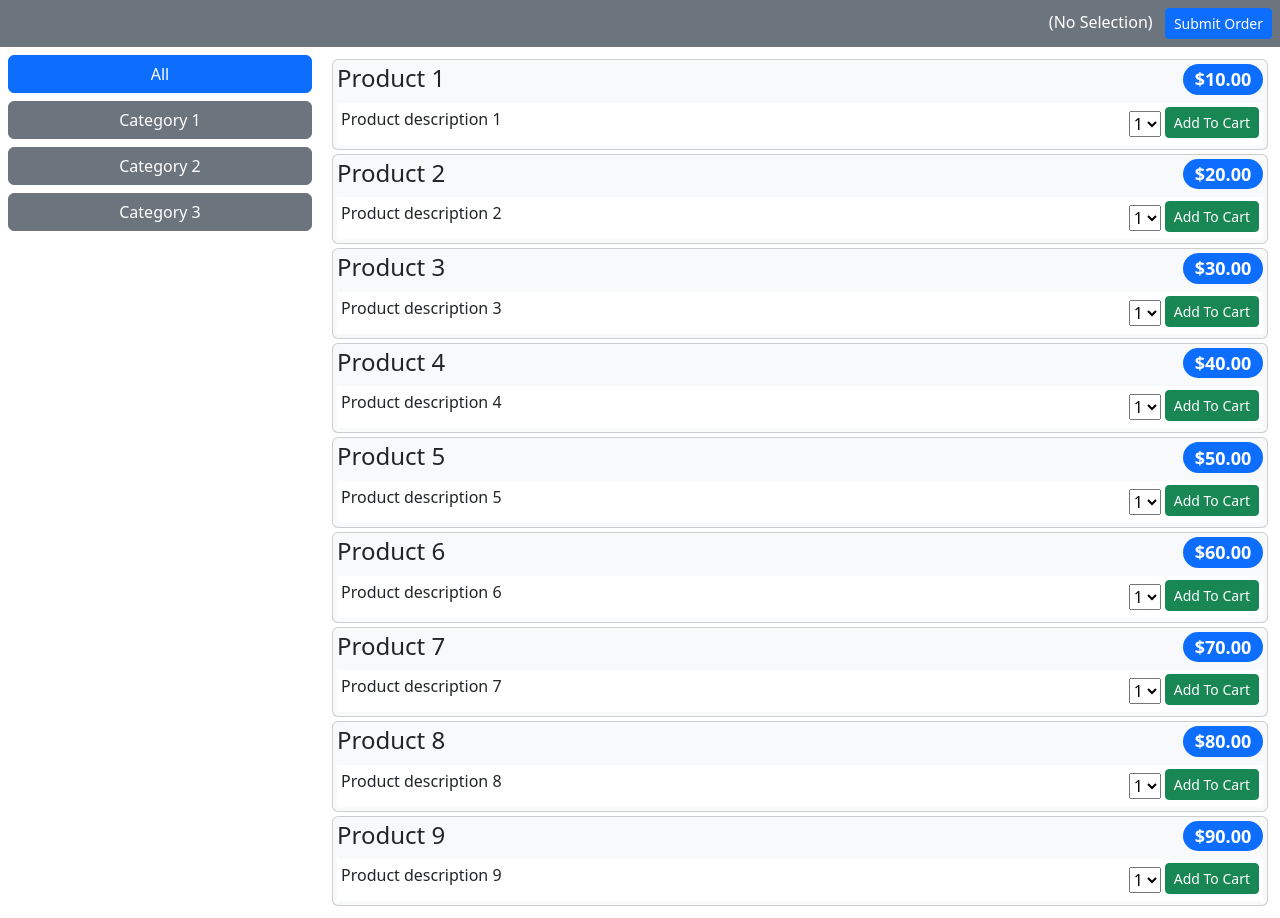
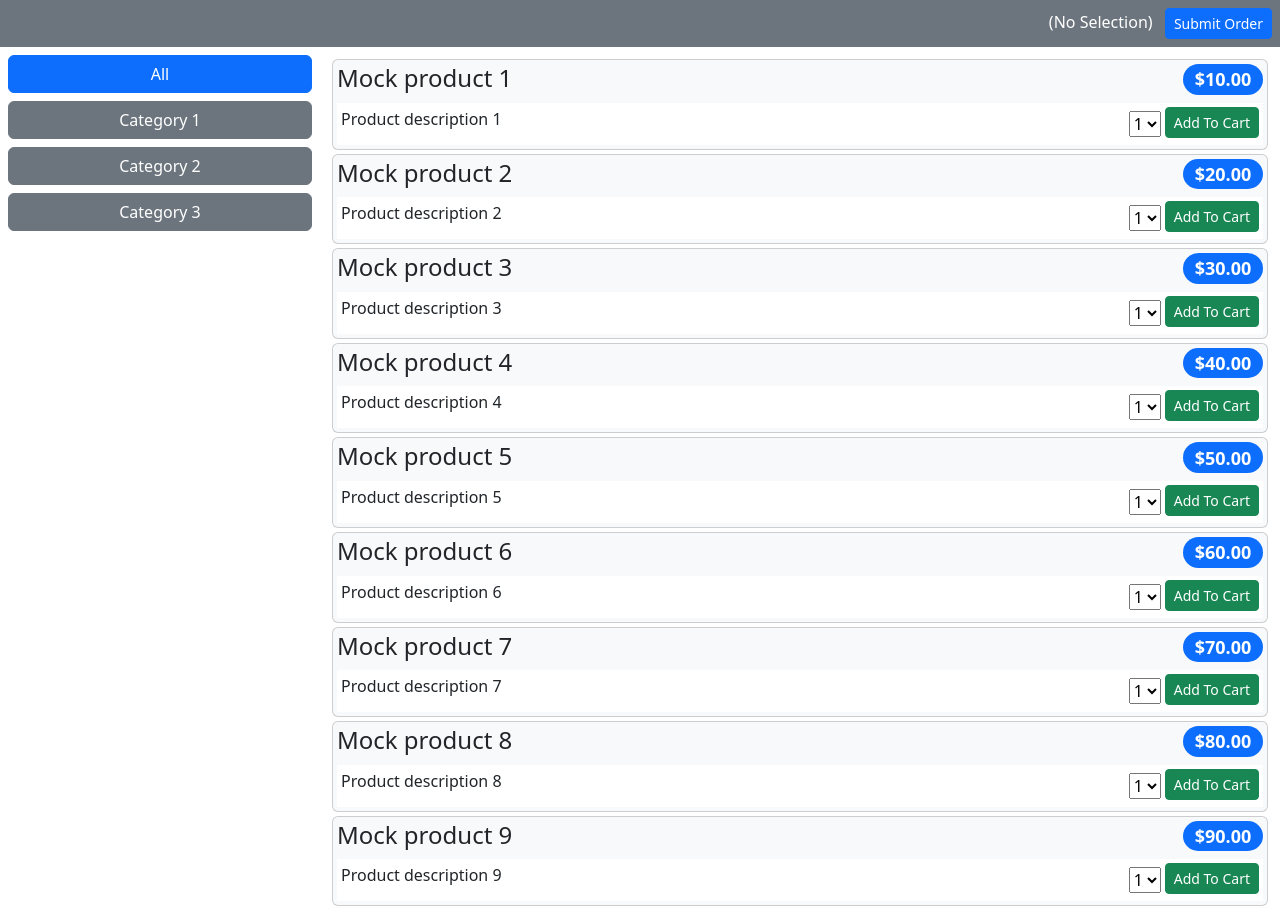
Before and after one commit to alankrantas/svelteapp-typescript-go, a SvelteKit app: page /products in a window 1280 px wide. Built offline with nearby package versions, Linux system fonts and the light colour scheme.

Commit message:
Updating

```diff
--- /dev/null
+++ b/src/data/mockData.json
@@ -0,0 +1,65 @@
+[
+	{
+		"id": 1,
+		"name": "Mock product 1",
+		"category": "Category 1",
+		"description": "Product description 1",
+		"price": 10
+	},
+	{
+		"id": 2,
+		"name": "Mock product 2",
+		"category": "Category 1",
+		"description": "Product description 2",
+		"price": 20
+	},
+	{
+		"id": 3,
+		"name": "Mock product 3",
+		"category": "Category 1",
+		"description": "Product description 3",
+		"price": 30
+	},
+	{
+		"id": 4,
+		"name": "Mock product 4",
+		"category": "Category 2",
+		"description": "Product description 4",
+		"price": 40
+	},
+	{
+		"id": 5,
+		"name": "Mock product 5",
+		"category": "Category 2",
+		"description": "Product description 5",
+		"price": 50
+	},
+	{
+		"id": 6,
+		"name": "Mock product 6",
+		"category": "Category 3",
+		"description": "Product description 6",
+		"price": 60
+	},
+	{
+		"id": 7,
+		"name": "Mock product 7",
+		"category": "Category 3",
+		"description": "Product description 7",
+		"price": 70
+	},
+	{
+		"id": 8,
+		"name": "Mock product 8",
+		"category": "Category 3",
+		"description": "Product description 8",
+		"price": 80
+	},
+	{
+		"id": 9,
+		"name": "Mock product 9",
+		"category": "Category 3",
+		"description": "Product description 9",
+		"price": 90
+	}
+]
--- a/src/data/mockData.ts
+++ /dev/null
@@ -1,67 +0,0 @@
-import type { Product } from './entities';
-
-export const mock_products: Product[] = [
-	{
-		id: 1,
-		name: 'Product 1',
-		category: 'Category 1',
-		description: 'Product description 1',
-		price: 10
-	},
-	{
-		id: 2,
-		name: 'Product 2',
-		category: 'Category 1',
-		description: 'Product description 2',
-		price: 20
-	},
-	{
-		id: 3,
-		name: 'Product 3',
-		category: 'Category 1',
-		description: 'Product description 3',
-		price: 30
-	},
-	{
-		id: 4,
-		name: 'Product 4',
-		category: 'Category 2',
-		description: 'Product description 4',
-		price: 40
-	},
-	{
-		id: 5,
-		name: 'Product 5',
-		category: 'Category 2',
-		description: 'Product description 5',
-		price: 50
-	},
-	{
-		id: 6,
-		name: 'Product 6',
-		category: 'Category 3',
-		description: 'Product description 6',
-		price: 60
-	},
-	{
-		id: 7,
-		name: 'Product 7',
-		category: 'Category 3',
-		description: 'Product description 7',
-		price: 70
-	},
-	{
-		id: 8,
-		name: 'Product 8',
-		category: 'Category 3',
-		description: 'Product description 8',
-		price: 80
-	},
-	{
-		id: 9,
-		name: 'Product 9',
-		category: 'Category 3',
-		description: 'Product description 9',
-		price: 90
-	}
-];
--- /dev/null
+++ b/src/data/services.ts
@@ -0,0 +1,34 @@
+import type { Product, Order } from './entities';
+
+import { dev } from '$app/environment';
+import mock_products from './mockData.json';
+
+const api = {
+	loadProductsPath: '/api/products',
+	storeOrderPath: '/api/orders'
+};
+
+export const loadProducts = async (): Promise<Product[]> => {
+	return dev ? mock_products : await (await fetch(api.loadProductsPath)).json();
+};
+
+export const storeOrder = async (order: Order): Promise<number> => {
+	if (dev) return 42;
+	const orderData = {
+		lines: [...order.orderLines.values()].map((ol) => ({
+			productId: ol.product.id,
+			productName: ol.product.name,
+			quantity: ol.quantity
+		}))
+	};
+	const response: { id: number } = await (
+		await fetch(api.storeOrderPath, {
+			method: 'POST',
+			headers: {
+				'content-type': 'application/json;charset=UTF-8'
+			},
+			body: JSON.stringify(orderData)
+		})
+	).json();
+	return response.id;
+};
--- a/src/routes/+layout.svelte
+++ b/src/routes/+layout.svelte
@@ -3,7 +3,7 @@
 </script>
 
 <svelte:head>
-	<title>Svelte app</title>
+	<title>Sports Store Demo App</title>
 </svelte:head>
 
 <slot />
--- a/src/routes/products/+page.svelte
+++ b/src/routes/products/+page.svelte
@@ -1,10 +1,12 @@
 <script lang="ts">
+	import { fade, slide } from 'svelte/transition';
+
+	import type { OrderLine } from '../../data/entities';
+	import { products, selectedCategory, order } from '../../store/stores';
+
 	import ProductItem from '../../components/ProductItem.svelte';
 	import CategoryList from '../../components/CategoryList.svelte';
 	import Header from '../../components/Header.svelte';
-	import { products, selectedCategory, order } from '../../store/stores';
-	import type { OrderLine } from '../../data/entities';
-	import { fade, slide } from 'svelte/transition';
 
 	$: categories = ['All', ...new Set($products.map((p) => p.category))];
 	$: filteredProducts = $products.filter(
@@ -13,14 +15,14 @@
 
 	const handleSelectCategory = (event: { detail: string }) => {
 		$selectedCategory = event.detail;
-		categories = categories; // force update to trigger rerender in CategoryList
+		categories = categories; // force trigger rerender in CategoryList
 	};
 
 	const handelAddToCart = (event: { detail: OrderLine }) => {
 		const product = event.detail.product;
 		const quantity = event.detail.quantity;
 		$order.addProduct(product, quantity);
-		$order = $order; // force update to trigger rerender in Header
+		$order = $order; // force trigger rerender in Header
 	};
 </script>
 
--- a/src/routes/products/+page.ts
+++ b/src/routes/products/+page.ts
@@ -1,12 +1,11 @@
 import type { PageLoad } from './$types';
+
 import { products, selectedCategory, order } from '../../store/stores';
-import type { Product } from '../../data/entities';
 import { Order } from '../../data/entities';
-import { mock_products } from '../../data/mockData';
-import { dev } from '$app/environment';
+import { loadProducts } from '../../data/services';
 
 export const load = (async () => {
-	products.set(dev ? mock_products : ((await (await fetch('/api/products')).json()) as Product[]));
+	products.set(await loadProducts());
 	order.set(new Order());
 	selectedCategory.set('All');
 }) satisfies PageLoad;
--- a/src/routes/summary/[id]/+page.svelte
+++ b/src/routes/summary/[id]/+page.svelte
@@ -1,8 +1,8 @@
 <script lang="ts">
-	import { page } from '$app/stores';
-	import { onMount } from 'svelte';
 	import { fly } from 'svelte/transition';
 	import { elasticOut } from 'svelte/easing';
+	import { onMount } from 'svelte';
+	import { page } from '$app/stores';
 
 	let id: string = $page.params.id;
 
```
Also changed, not shown: src/routes/order/+page.svelte (+2 -26 lines), 2 other files (tests, documents, lock files or other folders).
